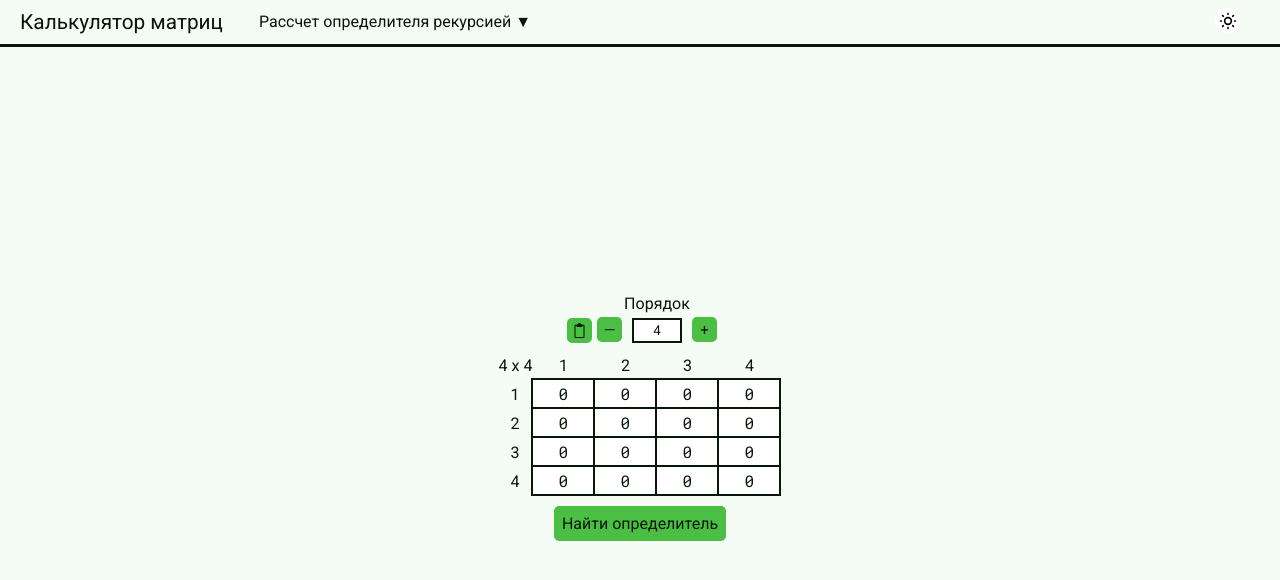
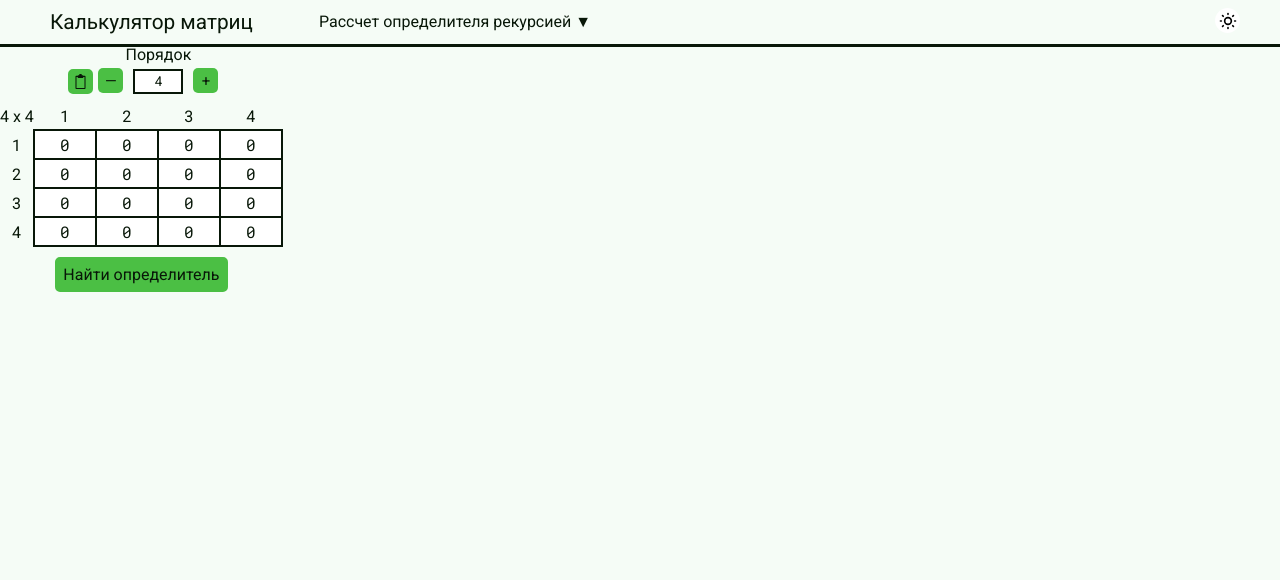
Before and after one commit to Traunin/matrix-calculator, a Vue app: page /#/determinant in a window 1280 px wide. Shown: the top 580 px of the page. Built offline with nearby package versions, Linux system fonts and the light colour scheme.

Commit message:
feat: add adaptive navbar

```diff
--- a/src/App.vue
+++ b/src/App.vue
@@ -5,7 +5,11 @@
     >
         <header>
             <div class="logo">Калькулятор матриц</div>
-            <navbar> </navbar>
+
+            <div class="navbar">
+                <navbar> </navbar>
+            </div>
+
             <theme-switcher @theme-switch="setTheme"> </theme-switcher>
         </header>
         <div class="matrix-ui">
@@ -17,7 +21,7 @@
 <script setup>
 import Navbar from "@/components/Navbar.vue";
 import ThemeSwitcher from "@/components/ThemeSwitcher.vue";
-import { ref, computed } from "vue";
+import { ref } from "vue";
 
 let theme = ref("light");
 
@@ -35,28 +39,31 @@ function setTheme(themeToSet) {
     width: 100%;
     display: flex;
     flex-direction: column;
-    --primary-color: #4BBF44;
-    --secondary-color: #94DADA;
-    --accent-color: #69B5CB;
+    --primary-color: #4bbf44;
+    --secondary-color: #94dada;
+    --accent-color: #69b5cb;
     --text-color: #081708;
-    --background-color: #F5FCF6;
-    --input-background: #FFFFFF;
+    --background-color: #f5fcf6;
+    --input-background: #ffffff;
     color: var(--text-color);
     background-color: var(--background-color);
 }
 
 .matrix-ui {
     display: flex;
-    justify-content: center;
-    align-items:center;
+    justify-content: flex-start;
+    align-items: self-start;
     flex-grow: 1;
+    overflow: auto;
+    box-sizing: border-box;
 }
 
+
+
 .dark {
-    --text-color: #F5FCF6;
+    --text-color: #f5fcf6;
     --background-color: rgb(41, 41, 41);
     --input-background: #000;
-    --shadow-color: var(rgba(255,255,255,0.2))
 }
 
 header {
@@ -65,15 +72,39 @@ header {
     justify-content: space-between;
     background-color: var(--background-color);
     color: var(--text-color);
-    border-bottom: 3px solid var(--text-color)
+    border-bottom: 3px solid var(--text-color);
+    flex-wrap: wrap;
 }
 
 .logo {
     font-family: "Roboto", sans-serif;
     color: var(--text-color);
     background-color: var(--background-color);
-    font-size: 1.3em;
-    margin: 0 20px;
+    font-size: 1.1em;
     text-align: center;
+    flex-grow: 2;
+    margin: 10px 0 10px 67.4px;
+}
+
+.navbar {
+    position: relative;
+    flex-grow: 1;
+    align-self: flex-start;
+    width: 505px;
+    width: 100vw;
+    order: 100;
+}
+
+@media screen and (min-width: 1000px) {
+    header .navbar {
+        order: 0;
+        width: auto;
+    }
+
+    .logo {
+        flex-grow: 0;
+        font-size: 1.3em;
+        margin: 10px 50px;
+    }
 }
 </style>
```
